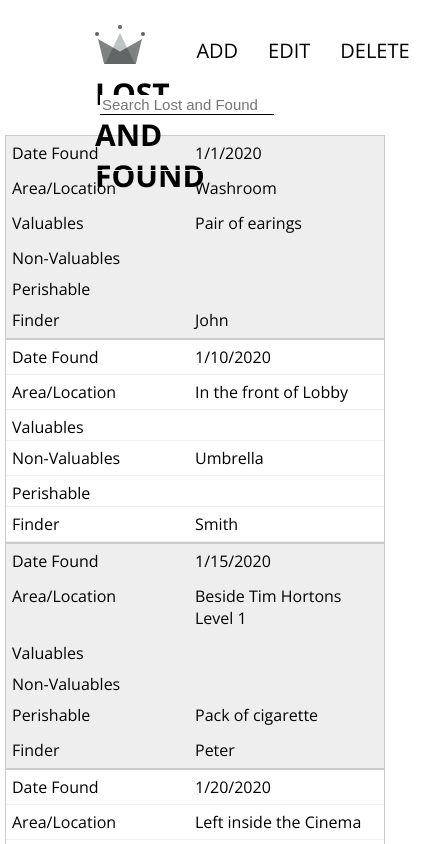
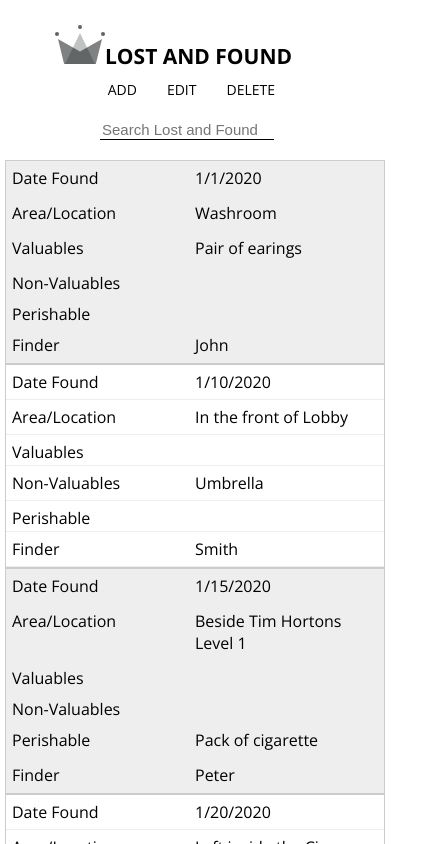
Before and after one commit to sickerman/LostAndFound, a React (Create React App) app in the folder frontend/: page / in a window 390 px wide. Shown: the top 844 px of the page, 425 px wide, since content can reach past the window. Built offline with nearby package versions, Linux system fonts and the light colour scheme.

Commit message:
responsive navbar

```diff
--- a/frontend/src/App.js
+++ b/frontend/src/App.js
@@ -1,15 +1,16 @@
-import React from 'react';
-import { Switch, Route } from 'react-router-dom';
+import React from "react";
+import { Switch, Route } from "react-router-dom";
+import "./App.css";
 
-import HomePage from './pages/homepage/homepage.component';
-import Header from './components/header/header.component';
+import HomePage from "./pages/homepage/homepage.component";
+import Header from "./components/header/header.component";
 
 function App() {
   return (
     <div>
-      <Header />
+      <Header style={{ marginBottom: "120px" }} />
       <Switch>
-        <Route exact path='/' component={HomePage} />
+        <Route exact path="/" component={HomePage} />
       </Switch>
     </div>
   );
--- a/frontend/src/components/header/header.component.jsx
+++ b/frontend/src/components/header/header.component.jsx
@@ -1,26 +1,26 @@
-import React from 'react';
-import { Link } from 'react-router-dom';
+import React from "react";
+import { Link } from "react-router-dom";
 
-import { ReactComponent as Logo } from '../../assets/crown.svg';
+import { ReactComponent as Logo } from "../../assets/crown.svg";
 
-import './header.styles.scss';
+import "./header.styles.scss";
 
 const Header = () => (
-  <div className='header'>
-    <div className='logo-container'>
-      <Link className='logo-name' to='/'>
-        <Logo className='logo' />
-        LOST AND FOUND
+  <div className="header">
+    <div className="logo-container">
+      <Link className="logo-name" to="/">
+        <Logo className="logo" />
+        <span className="text">LOST AND FOUND</span>
       </Link>
     </div>
-    <div className='options'>
-      <Link className='option' to='/add'>
+    <div className="options">
+      <Link className="option" to="/add">
         ADD
       </Link>
-      <Link className='option' to='/edit'>
+      <Link className="option" to="/edit">
         EDIT
       </Link>
-      <Link className='option' to='/delete'>
+      <Link className="option" to="/delete">
         DELETE
       </Link>
     </div>
--- a/frontend/src/components/header/header.styles.scss
+++ b/frontend/src/components/header/header.styles.scss
@@ -34,6 +34,40 @@
   }
 }
 
+@media only screen and (max-width: 400px) {
+  html,
+  body {
+    margin: 0;
+    padding: 0;
+    min-width: 100%;
+    box-sizing: border-box;
+    overflow-x: hidden;
+    text-align: center;
+  }
+
+  .option,
+  .text {
+    font-size: 0.7em;
+  }
+  .header {
+    display: grid;
+    grid-template-rows: 1fr 1fr;
+    min-width: 100%;
+    padding: 0;
+  }
+  .options {
+    margin: auto;
+    max-width: 100%;
+  }
+  .logo-container {
+    margin-right: 80px;
+  }
+  .logo-name {
+    margin-left: -40px !important;
+    margin-bottom: -60px;
+  }
+}
+
 @media only screen and (max-width: 760px),
   (min-device-width: 768px) and (max-device-width: 1024px) {
 }
--- a/frontend/src/pages/homepage/homepage.styles.scss
+++ b/frontend/src/pages/homepage/homepage.styles.scss
@@ -1,3 +1,4 @@
 .homepage {
-  margin-bottom: 50px;
+  margin-bottom: 10px;
+  margin-top: 50px;
 }
```
Also changed, not shown: frontend/src/App.css (added).
